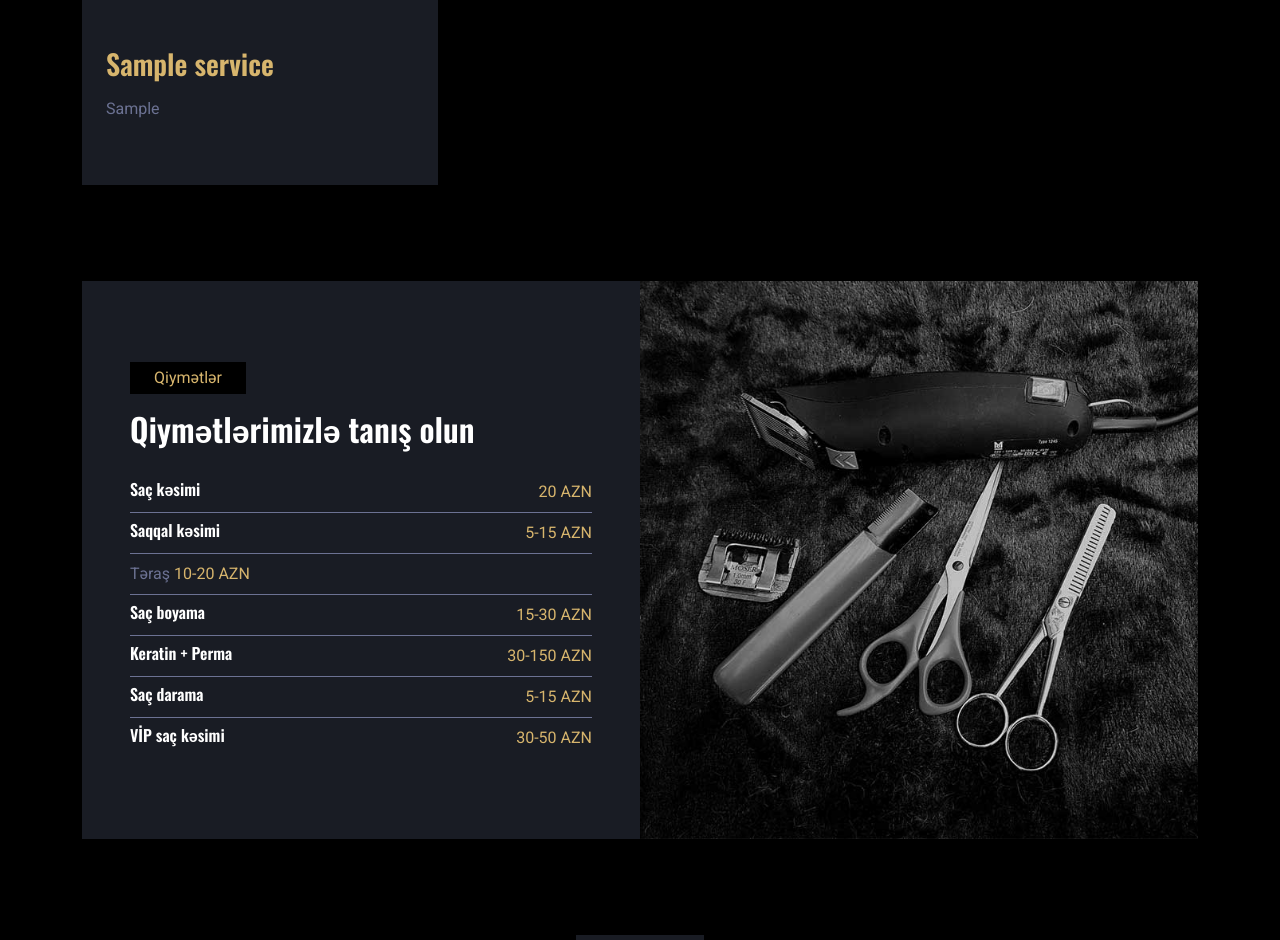
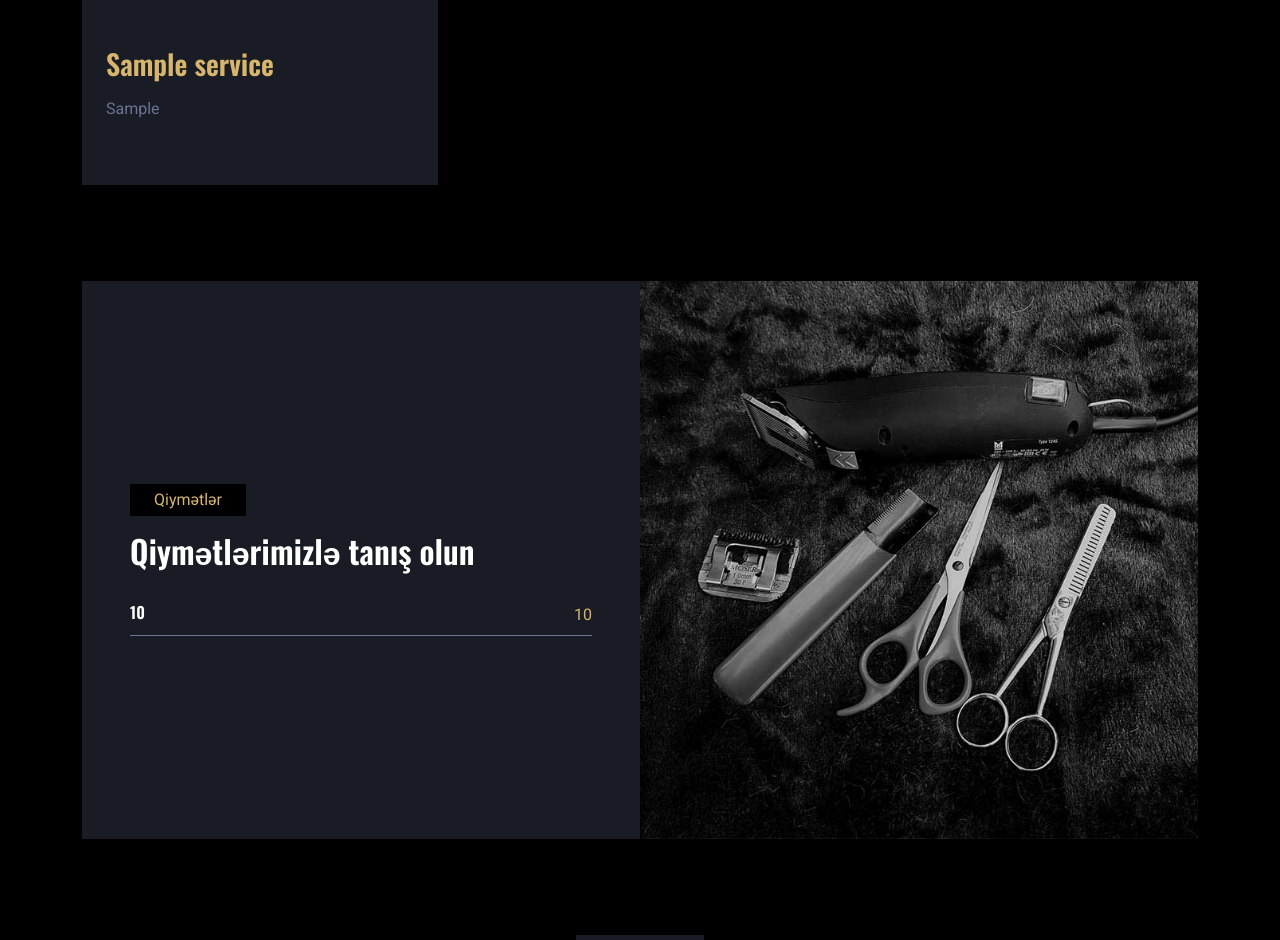
Before and after one commit to ates313/CodeIgnitter, a CodeIgniter app: page /AteshProje/ in a window 1280 px wide. Shown: the part 1686-2626 px from the top of the page. Run offline with CodeIgniter, Linux system fonts and the light colour scheme; tables that the repository leaves empty or names only in its code hold one stand-in row (values such as "Sample post"); grey boxes marked "Sample" are stand-in pictures; some libraries are stand-ins or nearby versions.

Commit message:
price finsh

```diff
--- a/application/config/routes.php
+++ b/application/config/routes.php
@@ -45,9 +45,9 @@ $route["service_edit_act/(.*)"]   = "AdminController/service_edit_act/$1";
 $route['Cprice']                  =  'AdminController/Cprice';
 $route['c_price_act']             =  'AdminController/c_price_act';
 $route['priceList']               =  'AdminController/priceList';
-$route['priceEdit/(.*)']          =  'AdminController/priceEdit/1$';
-$route['priceDelete/(.*)']          =  'AdminController/priceDelete/1$';
-$route['price_edit_act/(.*)']     =  'AdminController/price_edit_act/1$';
+$route['priceEdit/(.*)']          =  'AdminController/priceEdit/$1';
+$route['priceDelete/(.*)']          =  'AdminController/priceDelete/$1';
+$route['price_edit_act/(.*)']     =  'AdminController/price_edit_act/$1';
 
 
 
--- a/application/controllers/UserController.php
+++ b/application/controllers/UserController.php
@@ -7,10 +7,17 @@ class UserController extends CI_Controller{
 
         ->get('staff')->result_array();
 
+    // ===Servcie====
         $data['service_get_list'] = $this->db
         ->select('service_Heading, service_Paragraph')
 
         ->get('service')->result_array();
+
+        // ==price==
+        $data['price_get_list'] = $this->db
+        ->select('price_Heading, price_price')
+
+        ->get('price')->result_array();
 
         $this->load->view("user/index", $data);
     }
--- a/application/views/admin/product/price/priceEdit.php
+++ b/application/views/admin/product/price/priceEdit.php
@@ -5,7 +5,7 @@
 
 
 <form action="<?php echo base_url('price_edit_act/').$price_get_list_rw["price_id"]; ?>"  method="post" enctype="multipart/form-data">
-    <p class="text-center text-white bg-gradient-success py-2 rounded">Welcome Service Page!</p>
+    <p class="text-center text-white bg-gradient-success py-2 rounded">Welcome Price Page!</p>
     <div class="form-group container-fluid row ">
         <div class="col-sm-12 mb-6 mb-sm-0">
             <label for="priceHeading"><b>Text H</b></label>
--- a/application/views/user/index.php
+++ b/application/views/user/index.php
@@ -15,9 +15,15 @@
                 </video>
                 <div class="carousel-caption d-flex align-items-center justify-content-center text-start">
                     <div class="mx-sm-5 px-5" style="max-width: 900px;">
-                            <h1 style="color: #D7B56D !important" class="mb-3">Peşəkar xidmətin tək ünvanı!</h1><br><br><br><br>
-                            <h3 style="font-size: 17px !important" class="text-white  mb-4 animated slideInDown"><i style="color: #D7B56D !important" class="fa fa-map-marker-alt text-primary me-3"></i>Bakı şəh., Nizami ray., M. Muxtarova küç 145, Nizami M/S arxası</h3>
-                            <h3 style="font-size: 17px !important" class="text-white mb-4 animated slideInDown"><i style="color: #D7B56D !important" class="fa fa-phone-alt text-primary me-3"></i>+99455/70 329 47 37</h3>
+                        <h1 style="color: #D7B56D !important" class="mb-3">Peşəkar xidmətin tək ünvanı!</h1>
+                        <br><br><br><br>
+                        <h3 style="font-size: 17px !important" class="text-white  mb-4 animated slideInDown"><i
+                                style="color: #D7B56D !important"
+                                class="fa fa-map-marker-alt text-primary me-3"></i>Bakı şəh., Nizami ray., M. Muxtarova
+                            küç 145, Nizami M/S arxası</h3>
+                        <h3 style="font-size: 17px !important" class="text-white mb-4 animated slideInDown"><i
+                                style="color: #D7B56D !important"
+                                class="fa fa-phone-alt text-primary me-3"></i>+99455/70 329 47 37</h3>
                     </div>
                 </div>
             </div>
@@ -37,24 +43,33 @@
                 <div class="d-flex flex-column">
                     <img class="img-fluid w-75 align-self-end" src="img/about.jpg" alt="">
                     <div class="w-50 bg-secondary p-5" style="margin-top: -25%;">
-                            <center><h1 style="color: #D7B56D !important;" class="text-primary mb-3">VIP</h1>
-                            <h2 class="mb-0">Xidmət</h2></center>
+                        <center>
+                            <h1 style="color: #D7B56D !important;" class="text-primary mb-3">VIP</h1>
+                            <h2 class="mb-0">Xidmət</h2>
+                        </center>
                     </div>
                 </div>
             </div>
             <div class="col-lg-6 wow fadeIn" data-wow-delay="0.5s">
-                    <p style="color: #D7B56D !important" class="d-inline-block bg-secondary text-primary py-1 px-4">Haqqımızda</p>
+                <p style="color: #D7B56D !important" class="d-inline-block bg-secondary text-primary py-1 px-4">
+                    Haqqımızda</p>
                 <h2 class="mb-4">Bizimlə bağlı ətraflı məlumat əldə edin!</h2>
-                    <p>XL Barbershop yeni açılmasına baxmayaraq uzun illərdir bu sahədə fəaliyyət görsədən ustaların möhtəşəm əl qabiliyyətləri sayəsində sizləri məmnun etməkdədir.</p>
-                    <p class="mb-4">Bir çox sahə üzrə xidmət göstərməyimiz, müasir avadanlıqlarımız, müştərilərimizin rahatlığı üçün təqdim edilən şərait bizi bir çox kişi salonundan fərqləndirən faktorlardır.</p>
+                <p>XL Barbershop yeni açılmasına baxmayaraq uzun illərdir bu sahədə fəaliyyət görsədən ustaların
+                    möhtəşəm əl qabiliyyətləri sayəsində sizləri məmnun etməkdədir.</p>
+                <p class="mb-4">Bir çox sahə üzrə xidmət göstərməyimiz, müasir avadanlıqlarımız, müştərilərimizin
+                    rahatlığı üçün təqdim edilən şərait bizi bir çox kişi salonundan fərqləndirən faktorlardır.</p>
                 <div class="row g-4">
                     <div class="col-md-6">
                         <h3 class="mb-3">Əziz müştərilər!</h3>
-                            <p class="mb-0">Əl çatmayan arzular, çin olmayan röyalara siz də çatmaq istəyirsinizsə bizə etibar edin! Limitsiz çay/qəhvə xidmətimiz və avtomobiliniz üçün pulsuz dayanacaq imkanlarından istifadə edə bilərsiniz.</p>
+                        <p class="mb-0">Əl çatmayan arzular, çin olmayan röyalara siz də çatmaq istəyirsinizsə bizə
+                            etibar edin! Limitsiz çay/qəhvə xidmətimiz və avtomobiliniz üçün pulsuz dayanacaq
+                            imkanlarından istifadə edə bilərsiniz.</p>
                     </div>
                     <div class="col-md-6">
                         <h3 class="mb-3">Əziz valideynlər!</h3>
-                            <p class="mb-0">Övladlarınızı bizim zalımıza etibar edərək həm ximdətlərimizdən istifadə edə biləcəksiniz həm də övladınızın necə əyləncəli vaxt keçirdərək yeni saç stilinə malik olacağına şahid olacaqsınız.</p>
+                        <p class="mb-0">Övladlarınızı bizim zalımıza etibar edərək həm ximdətlərimizdən istifadə edə
+                            biləcəksiniz həm də övladınızın necə əyləncəli vaxt keçirdərək yeni saç stilinə malik
+                            olacağına şahid olacaqsınız.</p>
                     </div>
                 </div>
             </div>
@@ -68,7 +83,8 @@
 <div class="container-xxl py-5">
     <div class="container">
         <div class="text-center mx-auto mb-5 wow fadeInUp" data-wow-delay="0.1s" style="max-width: 600px;">
-                    <p style="color: #D7B56D !important" class="d-inline-block bg-secondary text-primary py-1 px-4">Xidmətlərimiz</p>
+            <p style="color: #D7B56D !important" class="d-inline-block bg-secondary text-primary py-1 px-4">
+                Xidmətlərimiz</p>
             <h2>Biz nələr edirik?</h2>
         </div>
         <div class="row g-4">
@@ -76,8 +92,12 @@
             <div class="col-lg-4 col-md-6 wow fadeInUp" data-wow-delay="0.1s">
                 <div class="service-item position-relative overflow-hidden bg-secondary d-flex h-100 p-5 ps-0">
                     <div class="ps-4">
-                                    <h3 style="color: #D7B56D !important" class="mb-3"><?php echo $service_get_list_item['service_Heading']; ?></h3>
-                                    <p><?php echo $service_get_list_item['service_Paragraph']; ?></p>
+                        <h3 style="color: #D7B56D !important" class="mb-3">
+                            <?php echo $service_get_list_item['service_Heading']; ?>
+                        </h3>
+                        <p>
+                            <?php echo $service_get_list_item['service_Paragraph']; ?>
+                        </p>
                     </div>
                 </div>
             </div>
@@ -94,37 +114,21 @@
         <div class="row g-0">
             <div class="col-lg-6 wow fadeIn" data-wow-delay="0.1s">
                 <div class="bg-secondary h-100 d-flex flex-column justify-content-center p-5">
-                        <p style="color: #D7B56D !important" class="d-inline-flex bg-dark text-primary py-1 px-4 me-auto">Qiymətlər</p>
-                        <h2 class="mb-4">Qiymətlərimizlə tanış olun</h2>
+                    <p style="color: #D7B56D !important" class="d-inline-flex bg-dark text-primary py-1 px-4 me-auto">
+                        Qiymətlər</p>
+                    <h2 class="mb-4">
+                        Qiymətlərimizlə tanış olun
+                    </h2>
                     <div>
+                        <?php foreach($price_get_list as $price_get_list_item){?>
+
                         <div class="d-flex justify-content-between border-bottom py-2">
-                                <h6 class="mb-0">Saç kəsimi</h6>
-                                <span style="color: #D7B56D !important" class="text-primary">20 AZN</span>
+                            <h6 class="mb-0">
+                            <?php echo $price_get_list_item['price_Heading'] ?>
+                            </h6>
+                            <span style="color: #D7B56D !important" class="text-primary"><?php echo $price_get_list_item['price_price'] ?></span>
                         </div>
-                            <div class="d-flex justify-content-between border-bottom py-2">
-                                <h6 class="mb-0">Saqqal kəsimi</h6>
-                                <span style="color: #D7B56D !important" class="text-primary">5-15 AZN</span>
-                            </div>
-                            <div class="d-flex justify-content-between border-bottom py-2">
-                                <h class="mb-0">Təraş</h6>
-                                <span style="color: #D7B56D !important" class="text-primary">10-20 AZN</span>
-                            </div>
-                            <div class="d-flex justify-content-between border-bottom py-2">
-                                <h6 class="mb-0">Saç boyama</h6>
-                                <span style="color: #D7B56D !important" class="text-primary">15-30 AZN</span>
-                            </div>
-                            <div class="d-flex justify-content-between border-bottom py-2">
-                                <h6 class="mb-0">Keratin + Perma</h6>
-                                <span style="color: #D7B56D !important" class="text-primary">30-150 AZN</span>
-                            </div>
-                            <div class="d-flex justify-content-between border-bottom py-2">
-                                <h6 class="mb-0">Saç darama</h6>
-                                <span style="color: #D7B56D !important" class="text-primary">5-15 AZN</span>
-                            </div>
-                            <div class="d-flex justify-content-between py-2">
-                                <h6 class="mb-0">VİP saç kəsimi</h6>
-                                <span style="color: #D7B56D !important" class="text-primary">30-50 AZN</span>
-                            </div>
+                        <?php  } ?>
                     </div>
                 </div>
             </div>
@@ -143,7 +147,8 @@
 <div class="container-xxl py-5">
     <div class="container">
         <div class="text-center mx-auto mb-5 wow fadeInUp" data-wow-delay="0.1s" style="max-width: 600px;">
-                <p style="color: #D7B56D !important" class="d-inline-block bg-secondary text-primary py-1 px-4">Ustalarımız</p>
+            <p style="color: #D7B56D !important" class="d-inline-block bg-secondary text-primary py-1 px-4">Ustalarımız
+            </p>
             <h2>Ustalarımızla tanış olun:</h2>
         </div>
         <div class="row g-4">
@@ -157,34 +162,46 @@
                         <div class="team-social">
 
                             <?php if($item['s_Facebook']){ ?>
-                                    <a target="_blank" class="btn btn-square" href="https://www.facebook.com/"><i style="color: #D7B56D !important" class="fab fa-facebook-f"></i></a>
+                            <a target="_blank" class="btn btn-square" href="https://www.facebook.com/"><i
+                                    style="color: #D7B56D !important" class="fab fa-facebook-f"></i></a>
                             <?php } ?>
 
 
                             <?php if($item['s_Telegram']){ ?>
-                                    <a target="_blank" class="btn btn-square" href=" https://web.telegram.org/k/"><i style="color: #D7B56D !important" class="fab fa-telegram-plane"></i></a>
+                            <a target="_blank" class="btn btn-square" href=" https://web.telegram.org/k/"><i
+                                    style="color: #D7B56D !important" class="fab fa-telegram-plane"></i></a>
                             <?php } ?>
 
 
                             <?php if($item['s_Youtube']){ ?>
-                                    <a target="_blank" class="btn btn-square" href="https://www.youtube.com/channel/UCI2uZseSfDPpzY2N5Pi1DeA"><i style="color: #D7B56D !important" class="fab fa-youtube"></i></a>
+                            <a target="_blank" class="btn btn-square"
+                                href="https://www.youtube.com/channel/UCI2uZseSfDPpzY2N5Pi1DeA"><i
+                                    style="color: #D7B56D !important" class="fab fa-youtube"></i></a>
                             <?php } ?>
 
 
                             <?php if($item['s_Instagram']){ ?>
-                                    <a target="_blank" class="btn btn-square" href="https://www.instagram.com/xl.barbershop/?hl=de"><i style="color: #D7B56D !important" class="fab fa-instagram"></i></a>
+                            <a target="_blank" class="btn btn-square"
+                                href="https://www.instagram.com/xl.barbershop/?hl=de"><i
+                                    style="color: #D7B56D !important" class="fab fa-instagram"></i></a>
                             <?php } ?>
 
 
                             <?php if($item['s_Email']){ ?>
-                                    <a target="_blank" class="btn btn-square" href="https://www.google.com/intl/tr/gmail/about/"><i style="color: #D7B56D !important" class="fa fa-envelope"></i></a>
+                            <a target="_blank" class="btn btn-square"
+                                href="https://www.google.com/intl/tr/gmail/about/"><i style="color: #D7B56D !important"
+                                    class="fa fa-envelope"></i></a>
                             <?php } ?>
 
                         </div>
                     </div>
                     <div class="bg-secondary text-center p-4">
-                            <h5><?php echo $item['s_FirstName_az']; ?></h5>
-                            <span style="color: #D7B56D !important" class="text-primary"><?php echo $item['s_Position']; ?></span>
+                        <h5>
+                            <?php echo $item['s_FirstName_az']; ?>
+                        </h5>
+                        <span style="color: #D7B56D !important" class="text-primary">
+                            <?php echo $item['s_Position']; ?>
+                        </span>
                     </div>
                 </div>
             </div>
@@ -208,7 +225,8 @@
             </div>
             <div class="col-lg-6 wow fadeIn" data-wow-delay="0.5s">
                 <div class="bg-secondary h-100 d-flex flex-column justify-content-center p-5">
-                        <p style="color: #D7B56D !important" class="d-inline-flex bg-dark text-primary py-1 px-4 me-auto">İş saatlarımız</p>
+                    <p style="color: #D7B56D !important" class="d-inline-flex bg-dark text-primary py-1 px-4 me-auto">İş
+                        saatlarımız</p>
                     <h2 class="mb-4">Ödənişsiz dayanacağımız mövcuddur</h2>
                     <div>
                         <div class="d-flex justify-content-between border-bottom py-2">
@@ -252,20 +270,25 @@
             <h1>Müştərilərimiz nə düşünür?</h1>
         </div>
         <div class="owl-carousel testimonial-carousel wow fadeInUp" data-wow-delay="0.1s">
-                <div class="testimonial-item text-center" data-dot="<img class='img-fluid' src='<?php echo base_url('/public/assets/'); ?>img/testimonial-1.jpg' alt=''>">
+            <div class="testimonial-item text-center"
+                data-dot="<img class='img-fluid' src='<?php echo base_url('/public/assets/'); ?>img/testimonial-1.jpg' alt=''>">
                 <h4>Nail bəy</h4>
                 <p style="color: #D7B56D !important" class="text-primary">Mühasib</p>
-                    <span class="fs-5">Bizə doğma insan, mehriban, pozitiv bərbərimiz İbrahim usta, əlləriniz var olsun, dəyərli sənətkar!</span>
+                <span class="fs-5">Bizə doğma insan, mehriban, pozitiv bərbərimiz İbrahim usta, əlləriniz var olsun,
+                    dəyərli sənətkar!</span>
             </div>
-                <div class="testimonial-item text-center" data-dot="<img class='img-fluid' src='<?php echo base_url('/public/assets/'); ?>img/testimonial-2.jpg' alt=''>">
+            <div class="testimonial-item text-center"
+                data-dot="<img class='img-fluid' src='<?php echo base_url('/public/assets/'); ?>img/testimonial-2.jpg' alt=''>">
                 <h4>Fərid bəy</h4>
                 <p style="color: #D7B56D !important" class="text-primary">Pediatr</p>
-                    <span class="fs-5">Öz dərin təşəkkürümü bildirirəm ki, ailəvi olaraq bizə layiqli xidmət göstərirsiniz və biz də daima sizə sadiq qalırıq.</span>
+                <span class="fs-5">Öz dərin təşəkkürümü bildirirəm ki, ailəvi olaraq bizə layiqli xidmət göstərirsiniz
+                    və biz də daima sizə sadiq qalırıq.</span>
             </div>
             <div class="testimonial-item text-center" data-dot="">
                 <h4>Ayaz bəy</h4>
                 <p style="color: #D7B56D !important" class="text-primary">Zərgər</p>
-                    <span class="fs-5">Peşəkar bərbərlikdən savayı, əsl dost, sevimli, pozitiv və gülərüz insan, sənə ən əsası can sağlığı, uzun ömür və gələcək işlərində hər zaman uğur əldə etməyi arzulayıram. </span>
+                <span class="fs-5">Peşəkar bərbərlikdən savayı, əsl dost, sevimli, pozitiv və gülərüz insan, sənə ən
+                    əsası can sağlığı, uzun ömür və gələcək işlərində hər zaman uğur əldə etməyi arzulayıram. </span>
             </div>
         </div>
     </div>
```
Lines whose indentation alone changed are shown as unchanged.
